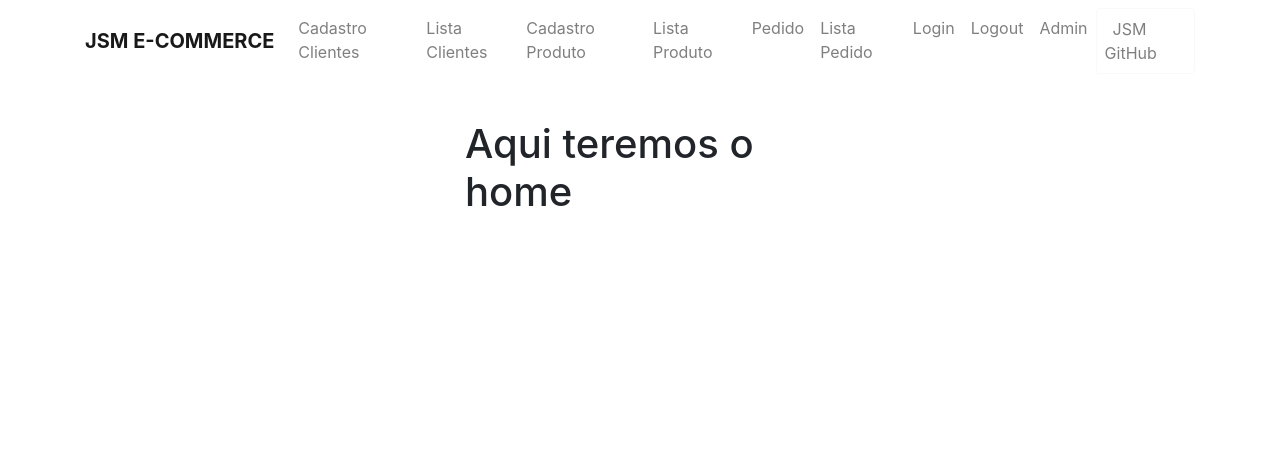
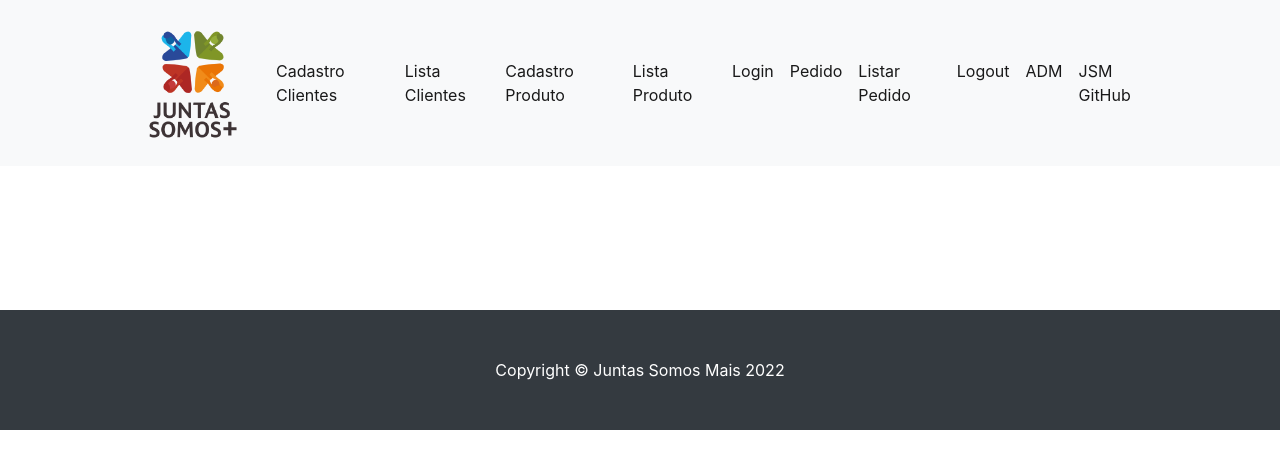
Before and after one commit to hinale/juntas-somos-mais, a Django app: page / in a window 1280 px wide. Shown: the top 469 px of the page. Run offline with Django 4.2, Linux system fonts and the light colour scheme; data that the repository does not hold is empty.

Commit message:
Atualizado template home, Criado editar_produto  template e views, Inserido Logomarca

```diff
--- a/jsm_app/templates/home.html
+++ b/jsm_app/templates/home.html
@@ -4,20 +4,41 @@
 
 {% block 'conteudo' %}
 
-<div class="container">
-    <br><br><br><br><br>
-    <div class="row">
+<div class="container px-4 px-lg-5 mt-5">
+    <div class="row gx-4 gx-lg-5 row-cols-2 row-cols-md-3 row-cols-xl-4 justify-content-center">
 
-        <div class="col-md">
+        {% for produto in produtos %}
 
+        <div class="col mb-5">
+            <div class="card h-100">
+                <!-- Product image-->
+                <img class="card-img-top" src="/media/{{ produto.figura }}" alt="..." />
+                <!-- Product details-->
+                <div class="card-body p-4">
+                    <div class="text-center">
+                        <!-- Product name-->
+                        <h5 class="fw-bolder">{{ produto.nome }}</h5>
+                        <!-- Product reviews
+                        <div class="d-flex justify-content-center small text-warning mb-2">
+                            <div class="bi-star-fill"></div>
+                            <div class="bi-star-fill"></div>
+                            <div class="bi-star-fill"></div>
+                            <div class="bi-star-fill"></div>
+                            <div class="bi-star-fill"></div>
+                        </div> -->
+                        <!-- Product price-->
+                        {{ produto.valor }}
+                    </div>
+                </div>
+                <!-- Product actions-->
+                <div class="card-footer p-4 pt-0 border-top-0 bg-transparent">
+                    <div class="text-center"><a class="btn btn-outline-dark mt-auto" href="/pedido/{{produto.id}}/2">Pedido</a></div>
+                </div>
+            </div>
         </div>
 
-        <div class="col-md">
-            <h1>Aqui teremos o home</h1>
-        </div>
-
-        <div class="col-md">
-
-        </div>
+        {% endfor %}
+    </div>
+</div>
 
 {% endblock %}
--- a/jsm_app/templates/listaclientes.html
+++ b/jsm_app/templates/listaclientes.html
@@ -5,7 +5,7 @@
 {% block 'conteudo' %}
 
 <div class="container">
-    <br><br><br><br><br>
+
     <div class="row">
 
       <div class="col-md">
@@ -13,7 +13,7 @@
       </div>
 
       <div class="col-md">
-        <br><br><br>
+
         <h1>Lista de Clientes</h1>
         <hr>{% comment %}  para colocar uma linha abaixo do Lista de clientes {% endcomment %}
 
--- a/jsm_app/urls.py
+++ b/jsm_app/urls.py
@@ -11,6 +11,7 @@ urlpatterns = [
     # FUNCIONAL, MAS NÃO É REQUISITO
     path('categoria', views.categoria, name='categoria'),
     path('produto', views.produto, name='produto'),
+    path('produto/editar/<int:id_produto>',views.editar_produto, name="editar-produto"),
     path('visualizarproduto', views.visualizarproduto, name='visualizarproduto'),
     path('pedido', views.pedido, name='pedido'),
     path('endereco/', views.endereco, name='endereco'),
@@ -19,9 +20,9 @@ urlpatterns = [
     path('validar_login/', views.validar_login, name='validar_login'),
     path('logout/', views.logout, name='logout'),
     path('get_product_priece', views.get_product_priece, name='get_product_priece'),
-    path('image_upload', views.produto, name = 'image_upload')
+    path('image_upload', views.produto, name='image_upload')
 ]
 
 if settings.DEBUG:
-        urlpatterns += static(settings.MEDIA_URL,
-                              document_root=settings.MEDIA_ROOT)
+    urlpatterns += static(settings.MEDIA_URL,
+                          document_root=settings.MEDIA_ROOT)
--- a/jsm_app/views.py
+++ b/jsm_app/views.py
@@ -1,22 +1,27 @@
 from itertools import product
+from multiprocessing import context
+from urllib import request
 from django.http import JsonResponse
 from urllib.request import Request
 from django.shortcuts import render, redirect
 from django.contrib.auth.models import User
 from django.contrib import messages
-from django.http import HttpResponse
+from django.http import HttpResponse, HttpResponseRedirect
 from .forms import *
 from .models import *
 from rest_framework import viewsets
 from .serializers import PedidoSerializer, UsuarioSerializer, ProdutoSerializer
 from hashlib import sha256
 from django.contrib.auth.decorators import login_required
+from django.views.generic import UpdateView
+from django.shortcuts import get_object_or_404
+from django.urls import reverse
 
 
 def home(request):
-    data = Produto.objects.all()
-    prod = {"produto_number": data}
-    return render(request, "home.html", prod)
+    produtos = Produto.objects.all()
+    context = {'produtos': produtos}
+    return render(request, "home.html", context)
 
 
 def login(request):
@@ -100,6 +105,17 @@ def produto(request):
         return render(request, 'produto.html', context)
 
 
+def editar_produto(request, id_produto):
+    produto = Produto.objects.get(pk=id_produto)
+    form = ProdutoForm(request.POST or None, instance=produto)
+    if form.is_valid():
+        form.save()
+        return redirect('visualizarproduto')
+
+    context = {'produto': produto, 'form': form}
+    return render(request, "editar_produto.html", context)
+
+
 def visualizarproduto(request):
     produto = Produto.objects.all
     context = {'produto': produto}
@@ -115,6 +131,7 @@ def listaclientes(request):
     }
     return render(request, 'listaclientes.html', clientes)
 
+
 def dar_baixa_estoque(form):
 
     # Pega os produtos a partir da instância do formulário
@@ -125,6 +142,7 @@ def dar_baixa_estoque(form):
     produto.quantidade = int(produto.quantidade) - int(quantidade)
     produto.save()
     print('Estoque atualizado com sucesso.')
+
 
 def pedido(request):
     if request.session.get('usuario'):
@@ -175,11 +193,6 @@ def get_product_priece(request):
     return JsonResponse(data)
 
 
-@property
-def valor_total(self):
-    return valor_total(Pedido.quantidade * Produto.valor)
-
-
 class UsuarioViewSet(viewsets.ModelViewSet):
     queryset = Usuario.objects.all()
     serializer_class = UsuarioSerializer
--- a/templates/base.html
+++ b/templates/base.html
@@ -1,82 +1,134 @@
-<!doctype html>
+<!DOCTYPE html>
 <html lang="pt-BR">
   <head>
     <!-- Required meta tags -->
-    <meta charset="utf-8">
-    <meta name="viewport" content="width=device-width, initial-scale=1, shrink-to-fit=no">
-
+    <meta charset="utf-8" />
+    <meta
+      name="viewport"
+      content="width=device-width, initial-scale=1, shrink-to-fit=no"
+    />
+    <meta name="description" content="" />
+    <meta name="author" content="" />
+    <title>Shop Homepage - Start Bootstrap Template</title>
+    <!-- Favicon-->
+    <link rel="icon" type="image/x-icon" href="assets/favicon.ico" />
     <!-- Bootstrap CSS -->
-    <link rel="stylesheet" href="https://cdn.jsdelivr.net/npm/bootstrap@4.6.2/dist/css/bootstrap.min.css" >
-
+    <link
+      rel="stylesheet"
+      href="https://cdn.jsdelivr.net/npm/bootstrap@4.6.2/dist/css/bootstrap.min.css"
+    />
+    <link
+      href="https://cdn.jsdelivr.net/npm/bootstrap-icons@1.5.0/font/bootstrap-icons.css"
+      rel="stylesheet"
+    />
+    <link
+      rel="stylesheet"
+      href="https://cdn.jsdelivr.net/npm/bootstrap@4.6.2/dist/css/bootstrap.min.css"
+    />
+    <script src="https://cdn.jsdelivr.net/npm/bootstrap@5.1.3/dist/js/bootstrap.min.js"></script>
+    <!-- jquery -->
+    <script src="https://ajax.googleapis.com/ajax/libs/jquery/3.6.0/jquery.min.js"></script>
     {% block 'head' %} {% endblock %}
     <title>{% block 'titulo' %} {% endblock %}</title>
   </head>
 
-
   <body>
-    <nav class="navbar fixed-top navbar-expand-lg navbar-light white scrolling-navbar">
-      <div class="container">
-        <!-- Brand -->
-      <a class="navbar-brand waves-effect" href="/" target="_blank">
-        <strong class="blue-text" >JSM E-COMMERCE</strong>
-      </a>
-
-      <!-- Collapse -->
-      <button class="navbar-toggler" type="button" data-toggle="collapse" data-target="#navbarSupportedContent"
-        aria-controls="navbarSupportedContent" aria-expanded="false" aria-label="Toggle navigation">
+    <!-- Navigation-->
+    <nav class="navbar navbar-expand-lg navbar-light bg-light">
+      <div class="container px-4 px-lg-5">
+        <div><a href="/"><img src = "/media/images/Juntas_Somos_+.png" widht="150" height="150" alt=""></a></div>
+        <button
+          class="navbar-toggler"
+          type="button"
+          data-bs-toggle="collapse"
+          data-bs-target="#navbarSupportedContent"
+          aria-controls="navbarSupportedContent"
+          aria-expanded="false"
+          aria-label="Toggle navigation"
+        >
           <span class="navbar-toggler-icon"></span>
         </button>
-
-      <!-- Links -->
         <div class="collapse navbar-collapse" id="navbarSupportedContent">
-
-       <!-- Right -->
-        <ul class="navbar-nav mr-auto">
+          <!-- <ul class="navbar-nav me-auto mb-2 mb-lg-0 ms-lg-4"> -->
+          <ul class="navbar-nav">
             <li class="nav-item">
-            <a class="nav-link waves-effect" href="/cadastro">Cadastro Clientes</a>
+              <a class="nav-link active" aria-current="page" href="/cadastro"
+                >Cadastro Clientes</a
+              >
             </li>
             <li class="nav-item">
-            <a class="nav-link waves-effect" href="/listaclientes">Lista Clientes</a>
+              <a
+                class="nav-link active"
+                aria-current="page"
+                href="/listaclientes"
+                >Lista Clientes</a
+              >
             </li>
             <li class="nav-item">
-            <a class="nav-link waves-effect" href="/produto">Cadastro Produto</a>
+              <a class="nav-link active" aria-current="page" href="/produto"
+                >Cadastro Produto</a
+              >
             </li>
             <li class="nav-item">
-            <a class="nav-link waves-effect" href="/visualizarproduto">Lista Produto</a>
+              <a
+                class="nav-link active"
+                aria-current="page"
+                href="/visualizarproduto"
+                >Lista Produto</a
+              >
             </li>
             <li class="nav-item">
-            <a class="nav-link waves-effect" href="/pedido">Pedido</a>
+              <a class="nav-link active" aria-current="page" href="/login"
+                >Login</a
+              >
             </li>
             <li class="nav-item">
-            <a class="nav-link waves-effect" href="/visualizarpedido">Lista Pedido</a>
+              <a class="nav-link active" aria-current="page" href="/pedido"
+                >Pedido</a
+              >
             </li>
             <li class="nav-item">
-            <a class="nav-link waves-effect" href="/login">Login</a>
+              <a
+                class="nav-link active"
+                aria-current="page"
+                href="/visualizarpedido"
+                >Listar Pedido</a
+              >
             </li>
             <li class="nav-item">
-            <a class="nav-link waves-effect" href="/logout" target="_blank">Logout</a>
+              <a class="nav-link active" aria-current="page" href="/logout"
+                >Logout</a
+              >
             </li>
             <li class="nav-item">
-            <a class="nav-link waves-effect" href="/admin" target="_blank">Admin</a>
+              <a class="nav-link active" aria-current="page" href="/admin"
+                >ADM</a
+              >
             </li>
-
             <li class="nav-item">
-            <a href="https://github.com/hinale/juntas-somos-mais"
-              class="nav-link border border-light rounded waves-effect" target="_blank">
-              <i class="fab fa-github mr-2"></i>JSM GitHub
-            </a>
+              <a
+                class="nav-link active"
+                aria-current="page"
+                href="https://github.com/hinale/juntas-somos-mais"
+                >JSM GitHub</a
+              >
             </li>
           </ul>
-
         </div>
-
       </div>
     </nav>
 
-  {% block 'conteudo' %}{% endblock %}
-  <script src="https://cdn.jsdelivr.net/npm/jquery@3.5.1/dist/jquery.min.js"></script>
-  <script src="https://cdn.jsdelivr.net/npm/bootstrap@4.6.2/dist/js/bootstrap.bundle.min.js"></script>
+    <section class="py-5">{% block 'conteudo' %}{% endblock %}</section>
+
+    <!-- Footer-->
+    <footer class="py-5 bg-dark">
+      <div class="container">
+        <p class="m-0 text-center text-white">
+          Copyright &copy; Juntas Somos Mais 2022
+        </p>
+      </div>
+    </footer>
+
     {% block javascript %}{% endblock %}
-
   </body>
 </html>
```
Also changed, not shown: jsm_app/templates/editar_produto.html (added, +29 -0 lines), media/images/12094_cimento-poty-42-5-kg-keuly_m1_637454743241678418.jpg (deleted), media/images/Juntas_Somos_+.png (added), media/images/Leticia.jpeg (deleted), media/images/Leticia.png (deleted), media/images/Mariana.png (deleted), media/images/Nanda.png (deleted), media/images/Raquel.png (deleted), media/images/cimento_9AqkPIi.jpg (deleted), media/images/default.png (deleted), media/images/juntos.png (deleted), media/images/lustre_metal_STU1pjV.jpg (deleted), media/images/mulheres.jpg (deleted), media/images/tomada.png (renamed from media/images/2843564728_1.webp). Lines whose indentation alone changed are shown as unchanged.
